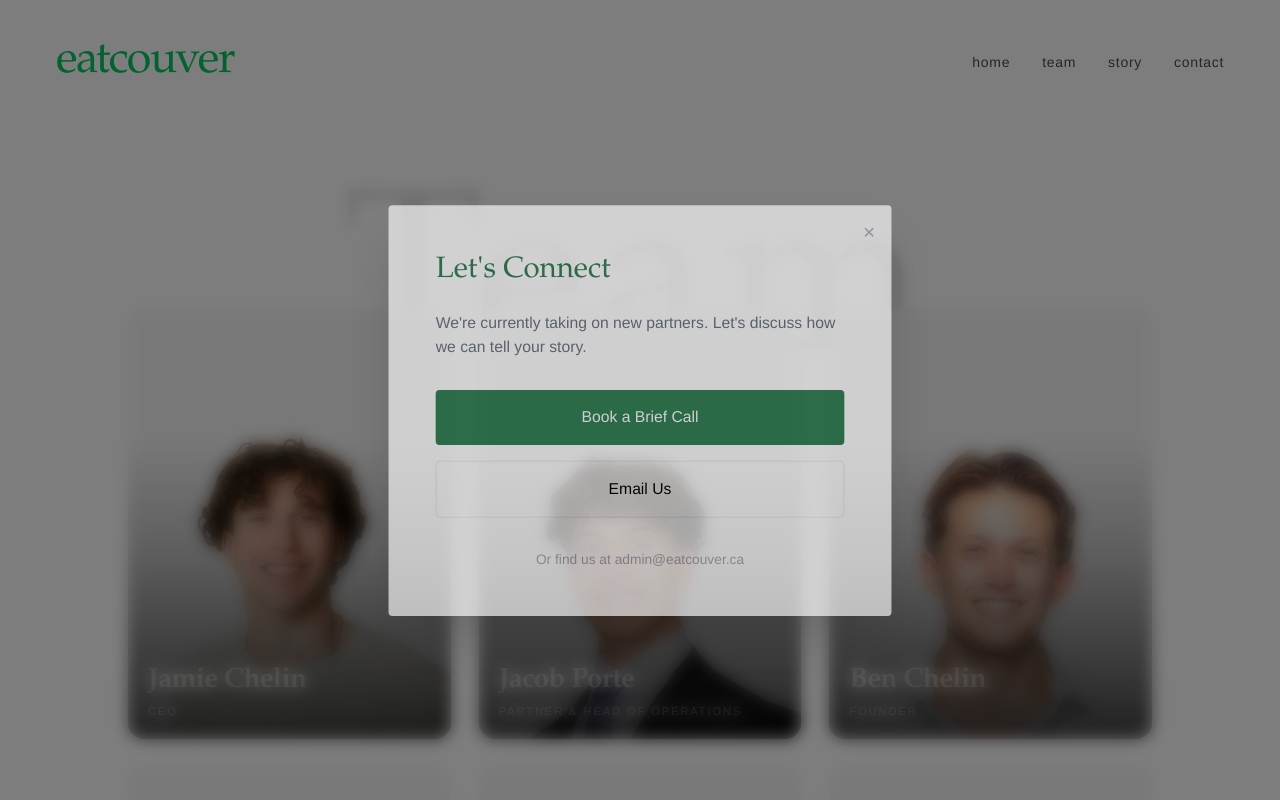
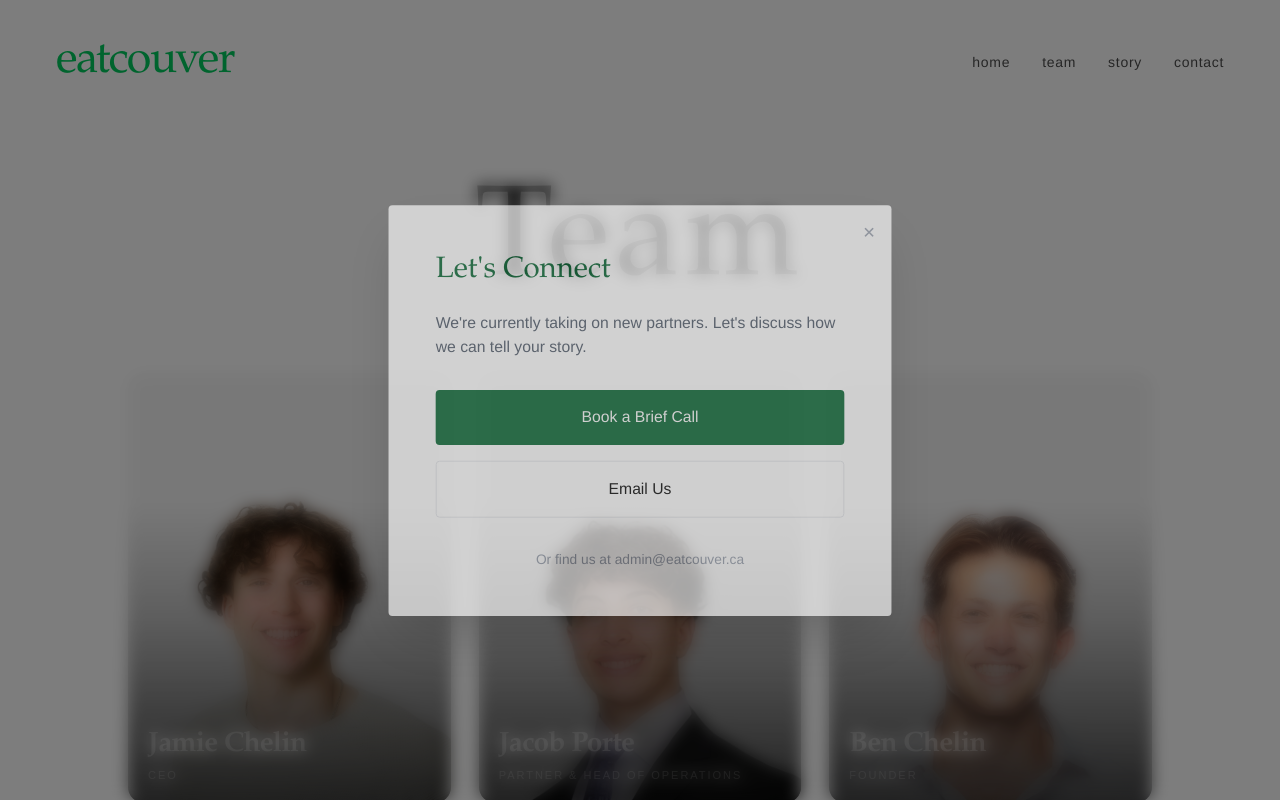
Before and after one commit to pplacerda07/eat-website, a Next.js app: page /team in a window 1280 px wide. Shown: the top 800 px of the page. Built offline with nearby package versions, Linux system fonts and the light colour scheme.

Commit message:
ajustes pra finalziar

```diff
--- a/src/components/Team.tsx
+++ b/src/components/Team.tsx
@@ -14,19 +14,17 @@ export default function Team() {
             {/* Wrapper relativo para sobrepor título e cards */}
             <div className="relative w-full">
 
-                {/* "Team" — atrás dos cards, opaco e fino */}
-                <div className="absolute top-0 left-0 right-0 z-0 overflow-hidden text-center w-full" style={{ paddingTop: '0px' }}>
+                {/* "Team" — title above cards */}
+                <div className="overflow-hidden text-center w-full mb-10 md:mb-16">
                     <motion.h1
                         initial={{ y: '100%' }}
                         animate={{ y: 0 }}
                         transition={{ duration: 1.2, ease: [0.16, 1, 0.3, 1] }}
                         className="font-serif text-black select-none leading-none inline-block"
                         style={{
-                            fontSize: 'clamp(70px, 18vw, 320px)',
+                            fontSize: 'clamp(50px, 10vw, 150px)',
                             letterSpacing: '0.05em',
                             fontWeight: 100,
-                            opacity: 0.1,
-                            pointerEvents: 'none',
                             lineHeight: 1
                         }}
                     >
@@ -37,7 +35,6 @@ export default function Team() {
                 {/* Cards */}
                 <div
                     className="relative z-10 grid grid-cols-1 sm:grid-cols-2 lg:grid-cols-3 gap-4 md:gap-7 max-w-5xl mx-auto pb-16 md:pb-24"
-                    style={{ paddingTop: 'clamp(60px, 10vw, 140px)' }}
                 >
                     {content.team.map((member, index) => (
                         <motion.div
```
